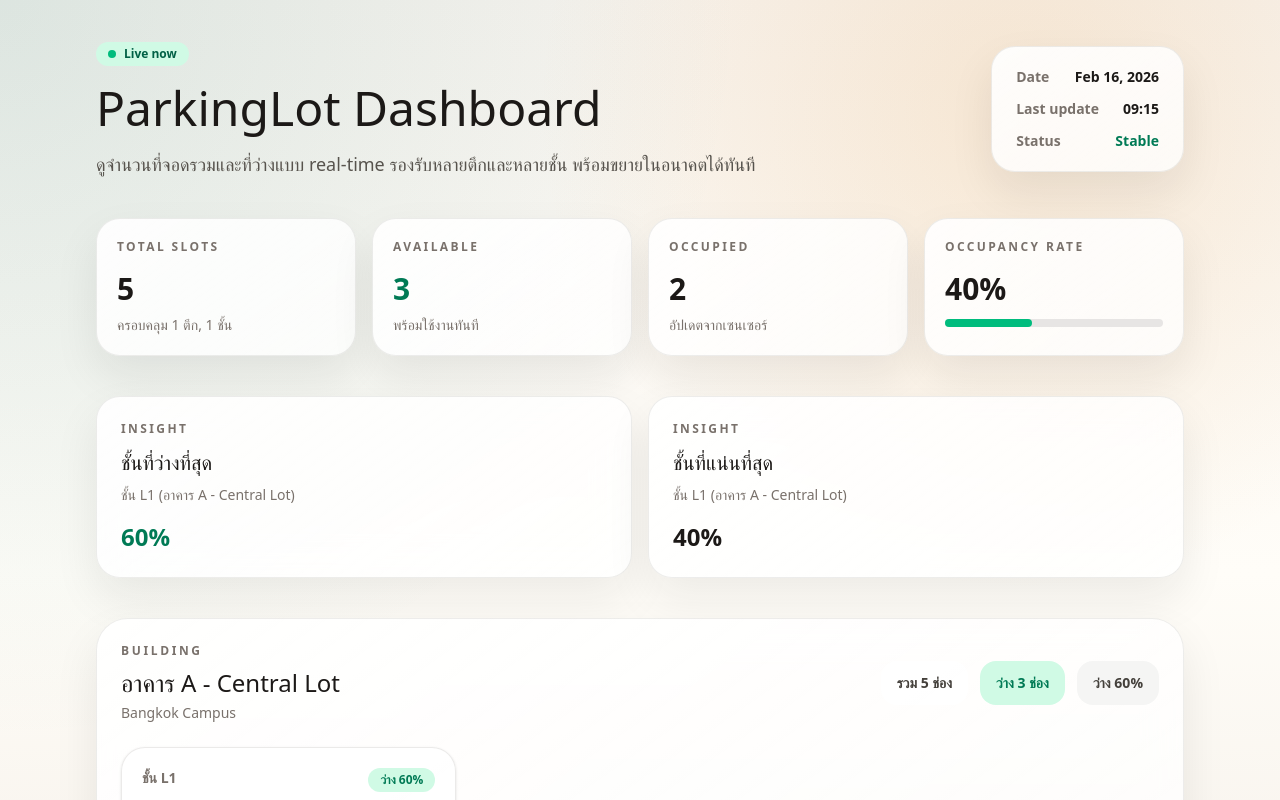
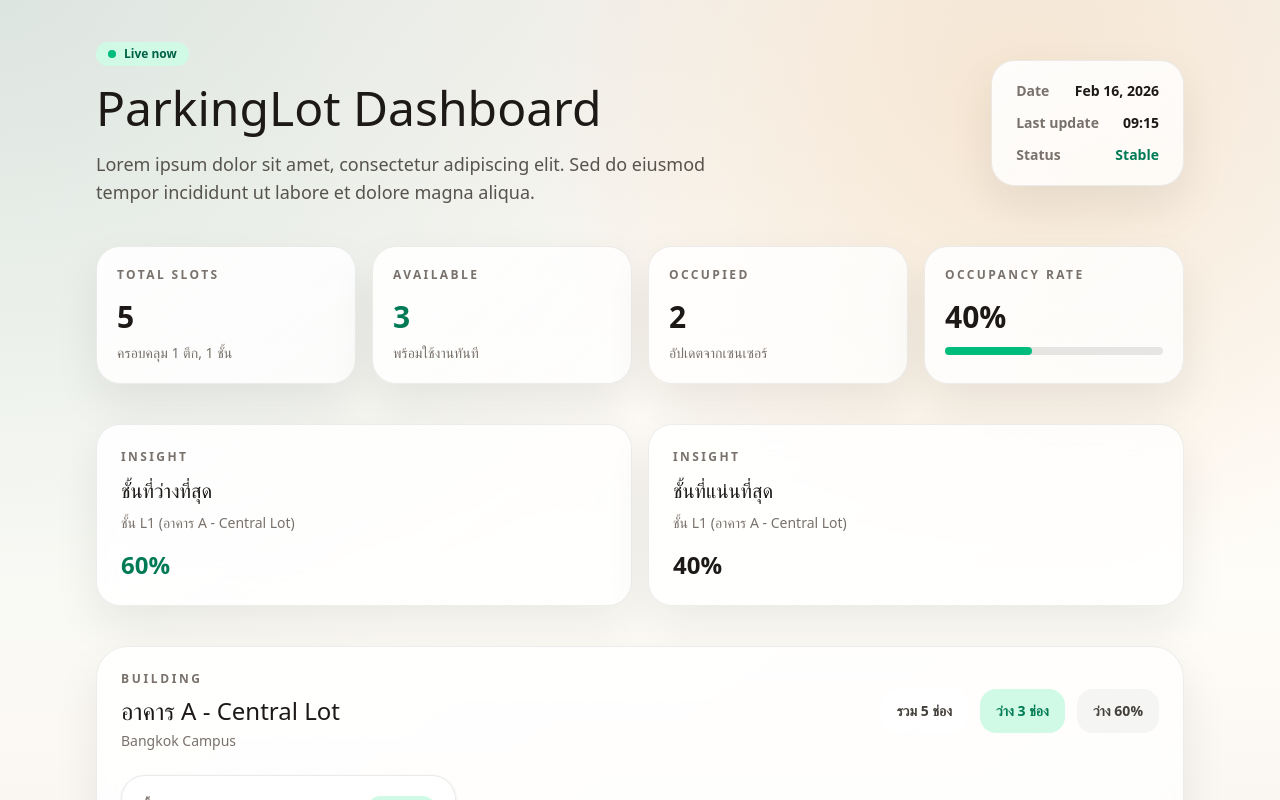
Before and after one commit to Peanut2K/ParkingLotDashboard, a Next.js app: page / in a window 1280 px wide. Shown: the top 800 px of the page. Built offline with nearby package versions, Linux system fonts and the light colour scheme.

Commit message:
fix: 🐛 fix

```diff
--- a/src/app/page.tsx
+++ b/src/app/page.tsx
@@ -57,8 +57,7 @@
               ParkingLot Dashboard
             </h1>
             <p className="max-w-2xl text-base text-stone-600 sm:text-lg">
-              ดูจำนวนที่จอดรวมและที่ว่างแบบ real-time รองรับหลายตึกและหลายชั้น
-              พร้อมขยายในอนาคตได้ทันที
+              Lorem ipsum dolor sit amet, consectetur adipiscing elit. Sed do eiusmod tempor incididunt ut labore et dolore magna aliqua.
             </p>
           </div>
           <div className="glass-panel flex flex-col gap-3 rounded-3xl px-6 py-5 text-sm text-stone-700">
```
